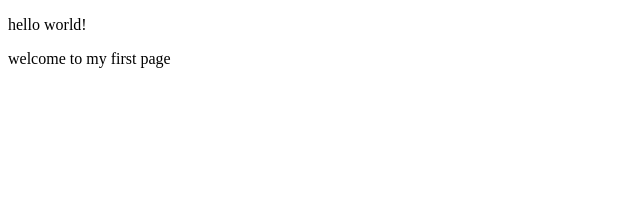
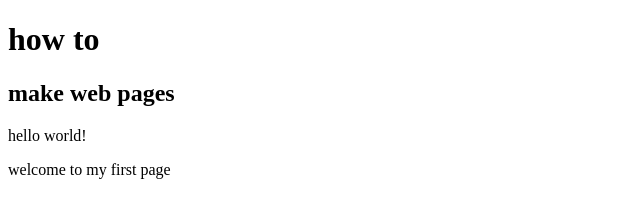
Before and after one commit to jo-wanja/first-moringa-page, a plain HTML site: page first-webpage.html in a window 1280 px wide. Shown: the whole page, without its empty margins (0-640 px from the left). Drawn offline with Linux system fonts and the light colour scheme.

Commit message:
adding headings

```diff
--- a/first-webpage.html
+++ b/first-webpage.html
@@ -4,6 +4,8 @@
     <title>my first webpage</title>
   </head>
   <body>
+    <h1>how to </h1>
+    <h2>make web pages </h2>
     <p>hello world! </p>
     <p> welcome to my first page </p>
   </body>
```
